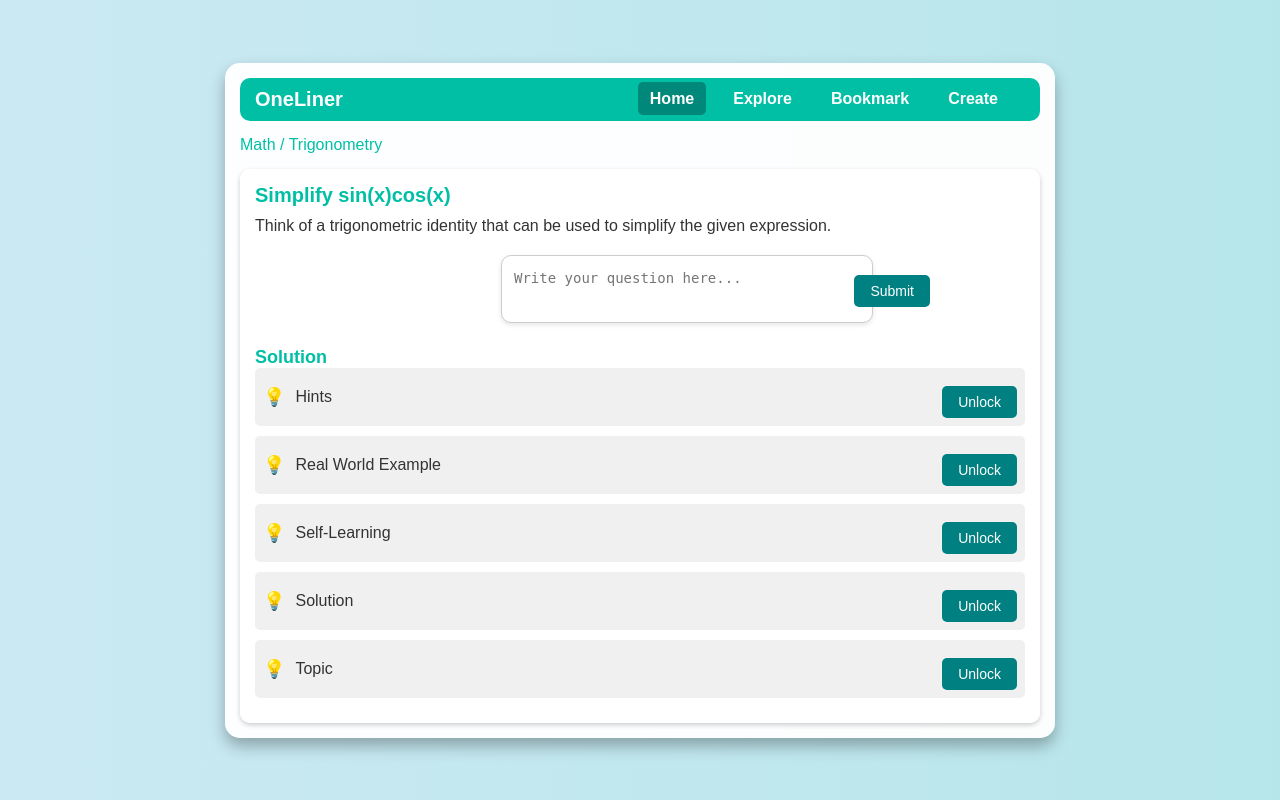
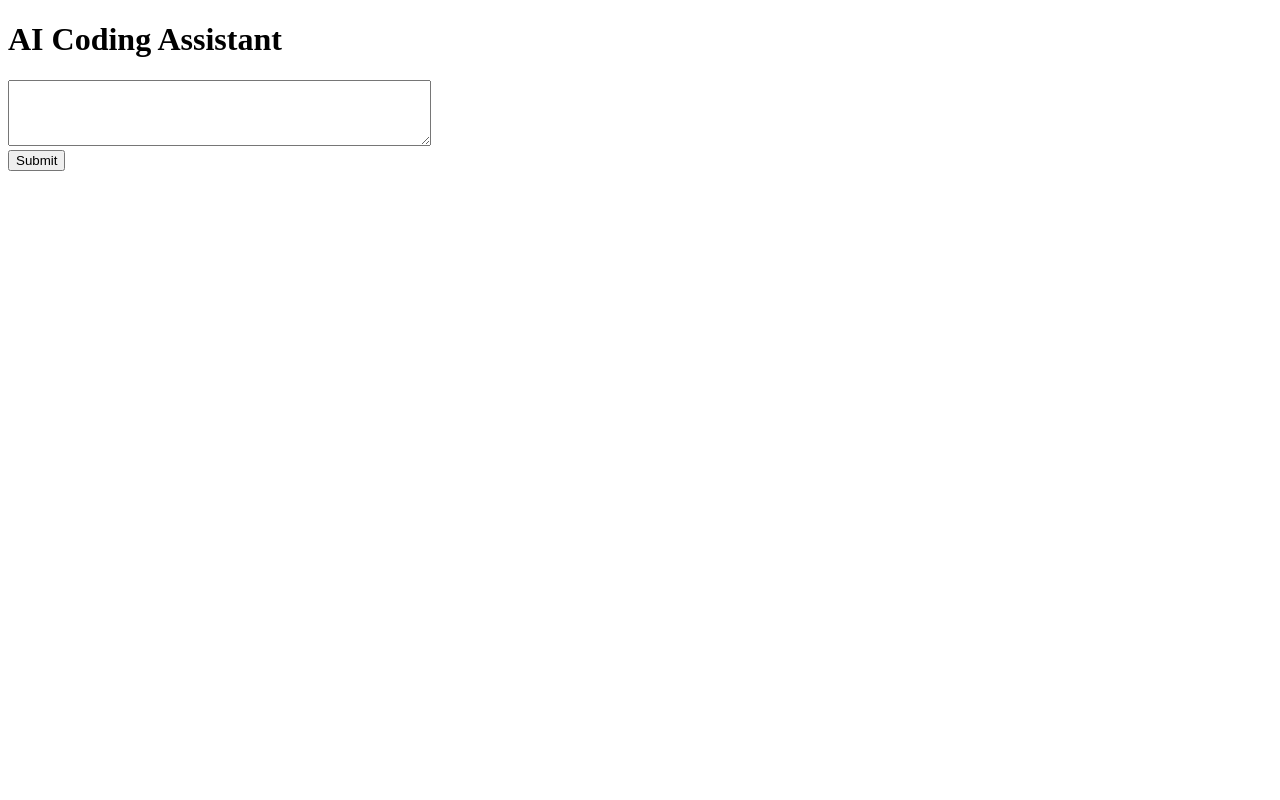
Before and after one commit to OSAMAGHAFFARTKOJL/OneLinear, a Python web app: template templates/main.html in a window 1280 px wide. Run offline with Jinja, Linux system fonts and the light colour scheme; the template is opened without the code that fills it, so the values that code supplies are empty.

Commit message:
Update main.html

```diff
--- a/templates/main.html
+++ b/templates/main.html
@@ -3,163 +3,41 @@
 <head>
     <meta charset="UTF-8">
     <meta name="viewport" content="width=device-width, initial-scale=1.0">
-        <title>OneLiner</title>
-        <link rel="stylesheet" href="static/style.css">
+    <title>AI Assistant</title>
     <script src="https://code.jquery.com/jquery-3.6.0.min.js"></script>
-        <style>
-                .hidden {
-            display: none;
+    <script>
+        function submitForm() {
+            var answer = $("#answer").val();
+            $.post("/submit", {answer: answer}, function(data) {
+                $("#result").html("<p>Processing your request... Please wait.</p>");
+                checkStatus(data.job_id);
+            });
+            return false;
         }
 
-        .hint-content {
-            border: 1px solid #ddd;
-            border-radius: 5px;
-            padding: 15px;
-            margin-top: 10px;
-            background-color: #f9f9f9;
-            transition: all 0.3s ease-in-out;
+        function checkStatus(jobId) {
+            $.get("/results/" + jobId, function(data) {
+                if (data.status === "complete") {
+                    $("#result").html(
+                        "<h2>Hints:</h2><p>" + data.hint1 + "</p>" +
+                        "<h2>Real-world Example:</h2><p>" + data.hint2 + "</p>" +
+                        "<h2>Additional Hints:</h2><p>" + data.hint3 + "</p>" +
+                        "<h2>Code Solution:</h2><pre>" + data.hint4 + "</pre>" +
+                        "<h2>Topic to Study:</h2><p>" + data.hint5 + "</p>"
+                    );
+                } else {
+                    setTimeout(function() { checkStatus(jobId); }, 2000);
                 }
-
-        .hint-content .icon {
-            font-size: 24px;
-            margin-right: 10px;
-            vertical-align: middle;
+            });
         }
-
-        .hint-content .text {
-            font-size: 18px;
-            font-weight: bold;
-            vertical-align: middle;
-        }
-
-        .hint-content .unlock-btn {
-            float: right;
-            padding: 5px 10px;
-            background-color: #007bff;
-            color: #fff;
-            border: none;
-            border-radius: 3px;
-            cursor: pointer;
-            transition: background-color 0.3s ease;
-        }
-
-        .hint-content .unlock-btn:hover {
-            background-color: #0056b3;
-        }
-
-        .hint-content p {
-            margin-top: 10px;
-            font-size: 16px;
-            color: #333;
-        }
-
-        .hint-container {
-            margin-bottom: 20px;
-        }
-        </style>
+    </script>
 </head>
 <body>
-    <div class="container">
-        <header class="header">
-            <div class="logo">
-                <h1>OneLiner</h1>
-            </div>
-            <nav>
-                <ul class="nav">
-                    <li class="nav-item"><a href="#" class="nav-link active">Home</a></li>
-                    <li class="nav-item"><a href="#" class="nav-link">Explore</a></li>
-                    <li class="nav-item"><a href="#" class="nav-link">Bookmark</a></li>
-                    <li class="nav-item"><a href="#" class="nav-link">Create</a></li>
-                </ul>
-            </nav>
-        </header>
-
-        <div class="breadcrumb">
-            <a href="#">Math</a> / <a href="#">Trigonometry</a>
-        </div>
-
-        <main class="content">
-            <section class="problem">
-                <h2>Simplify sin(x)cos(x)</h2>
-                <p>Think of a trigonometric identity that can be used to simplify the given expression.</p>
-                <div class="answer-container">
-                    <form action="/submit" method="POST">
-                        <textarea id="answerTextarea" name="answer" placeholder="Write your question here...">{{Input}}</textarea>
-                        <button type="submit" class="submit-btn">Submit</button>
+    <h1>AI Coding Assistant</h1>
+    <form onsubmit="return submitForm()">
+        <textarea id="answer" name="answer" rows="4" cols="50"></textarea><br>
+        <input type="submit" value="Submit">
     </form>
-                </div>
-            </section>
-
-            <section class="hint">
-                <h3>Solution</h3>
-                <ul>
-                    <li>
-                        <div class="level">
-                            <span class="icon">💡</span>
-                            <span class="text">Hints &emsp; &emsp;</span>
-                            <button class="unlock-btn" data-hint="hint1">Unlock</button>
-                        </div>
-                        <p id="hint1" class="hidden">{{hint1}}</p>
-                    </li>
-                    <li>
-                        <div class="level">
-                            <span class="icon">💡</span>
-                            <span class="text">Real World Example &emsp; &emsp; </span>
-                            <button class="unlock-btn" data-hint="hint2">Unlock</button>
-                        </div>
-                        <p id="hint2" class="hidden">{{hint2}}</p>
-                    </li>
-                    <li>
-                        <div class="level">
-                            <span class="icon">💡</span>
-                            <span class="text">Self-Learning &emsp; &emsp;</span>
-                            <button class="unlock-btn" data-hint="hint3">Unlock</button>
-                        </div>
-                        <p id="hint3" class="hidden">{{hint3}}</p>
-                    </li>
-                    <li>
-                        <div class="level">
-                            <span class="icon">💡</span>
-                            <span class="text">Solution &emsp; &emsp;</span>
-                            <button class="unlock-btn" data-hint="hint4">Unlock</button>
-                        </div>
-                        <p id="hint4" class="hidden">{{hint4}}</p>
-                    </li>
-                    <li>
-                        <div class="level">
-                            <span class="icon">💡</span>
-                            <span class="text">Topic &emsp; &emsp;</span>
-                            <button class="unlock-btn" data-hint="hint5">Unlock</button>
-                        </div>
-                        <p id="hint5" class="hidden">{{hint5}}</p>
-                    </li>
-                </ul>
-            </section>
-        </main>
-    </div>
-    <script>
-        $(document).ready(function() {
-            $('#questionForm').on('submit', function(e) {
-                e.preventDefault();
-                $.ajax({
-                    type: 'POST',
-                    url: '/submit',
-                    data: $(this).serialize(),
-                    success: function(response) {
-                        $('#hint1').text(response.hint1);
-                        $('#hint2').text(response.hint2);
-                        $('#hint3').text(response.hint3);
-                        $('#hint4').text(response.hint4);
-                        $('#hint5').text(response.hint5);
-                    }
-                });
-            });
-
-            $('.unlock-btn').on('click', function() {
-                var hintId = $(this).data('hint');
-                $('#' + hintId).removeClass('hidden');
-            });
-        });
-    </script>
+    <div id="result"></div>
 </body>
 </html>
```
Lines whose indentation alone changed are shown as unchanged.
